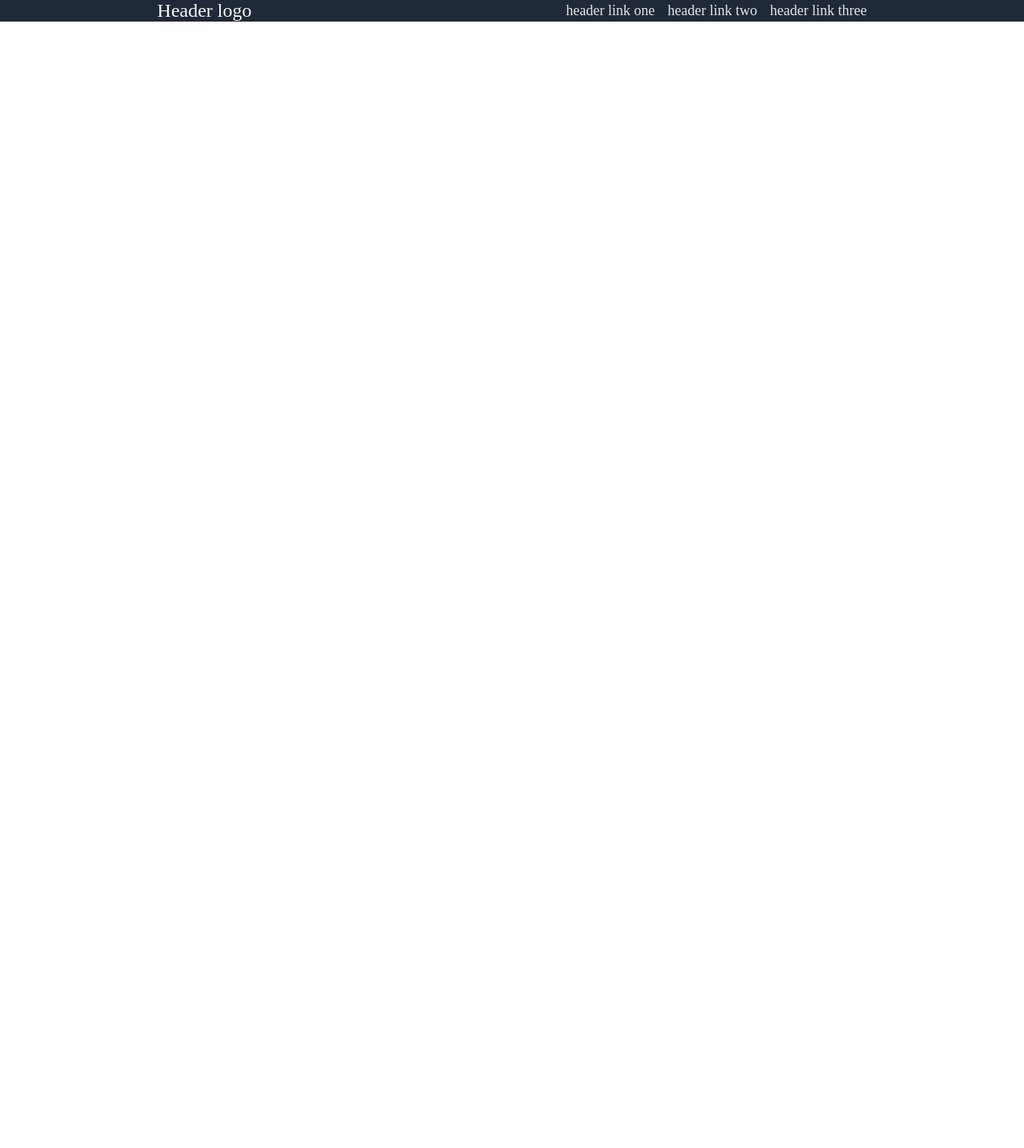
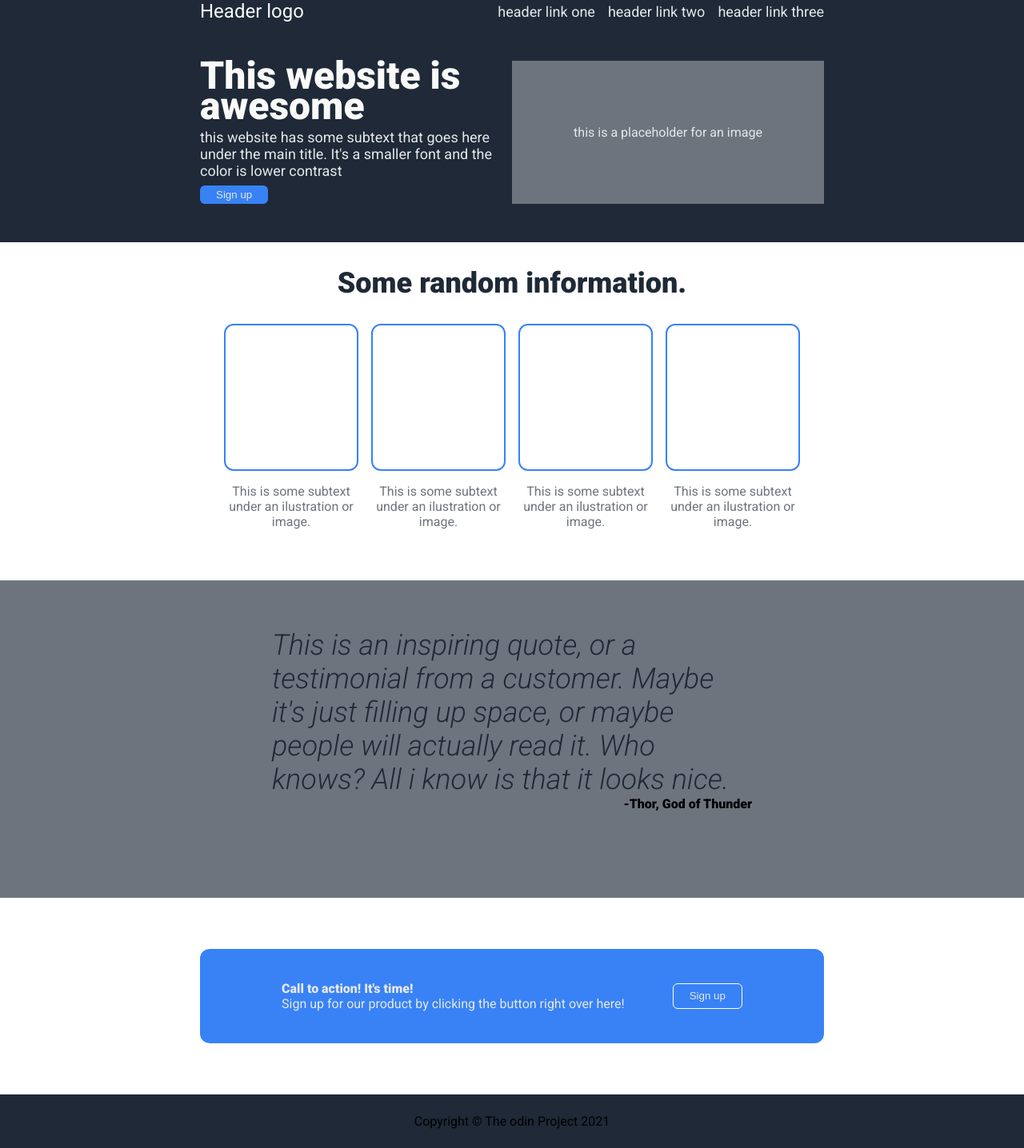
Before and after one commit to Caio-T4vares/LandingPage, a plain HTML site: page index.html in a window 1280 px wide. Shown: the whole page at 80% size. Before the commit the page ends 800 px from the top, so only its background shows below. Drawn offline with Linux system fonts and the light colour scheme.

Commit message:
Refazer estrutura e finalizar o projeto.

```diff
--- a/index.html
+++ b/index.html
@@ -9,21 +9,61 @@
 </head>
 
 <body>
+  <div class="hero-header">
     <header>
-    <span>Header logo</span>
-    <ul class="links">
-      <li><a>header link one</a></li>
-      <li><a>header link two</a></li>
-      <li><a>header link three</a></li>
+      <span class="logo">Header logo</span>
+      <ul>
+        <li><a href="">header link one</a></li>
+        <li><a href="">header link two</a></li>
+        <li><a href="">header link three</a></li>
       </ul>
     </header>
     <div class="hero">
-    <div>
+      <div class="hero-info">
+        <h1>This website is awesome</h1>
+        <p>this website has some subtext that goes here under the main title. It's a smaller font and the color is lower contrast</p>
+        <button>Sign up</button>
       </div>
       <div class="image">
+        this is a placeholder for an image
       </div>
     </div>
-
+  </div>
+  <div class="information">
+    <h2>Some random information.</h2>
+    <div class="container">
+      <div>
+        <div class="image-placeholder"></div>
+        <p class="subtext">This is some subtext under an ilustration or image.</p>
+      </div>
+      <div>
+        <div class="image-placeholder"></div>
+        <p class="subtext">This is some subtext under an ilustration or image.</p>
+      </div>
+      <div>
+        <div class="image-placeholder"></div>
+        <p class="subtext">This is some subtext under an ilustration or image.</p>
+      </div>
+      <div>
+        <div class="image-placeholder"></div>
+        <p class="subtext">This is some subtext under an ilustration or image.</p>
+      </div>
+    </div>
+  </div>
+  <div class="quotes">
+    <p class="quote-text">This is an inspiring quote, or a testimonial from a customer. Maybe it's just filling up space, or maybe people will actually read it. Who knows? All i know is that it looks nice.</p>
+    <p class="author">-Thor, God of Thunder</p>
+  </div>
+  <div class="call-action">
+    <div>
+      <p class="main-subsection-text">Call to action! It's time!</p>
+      <p>Sign up for our product by clicking the button right over here!</p>
+    </div>
+    <button>Sign up</button>
+  </div>
+  <footer>
+    Copyright © The odin Project 2021
+  </footer>
 </body>
 
 </html>
--- a/style.css
+++ b/style.css
@@ -1,39 +1,168 @@
+@import url("https://fonts.googleapis.com/css2?family=Roboto:ital,wght@0,400;0,900;1,300&display=swap");
+
 body {
   display: flex;
   flex-direction: column;
+  padding: 0px;
+  margin: 0px;
+  font-family: "Roboto", sans-serif;
+}
+.hero-header,
+footer {
+  background-color: #1f2937;
+}
+h1 {
+  margin: 0px;
+  padding: 0px;
+}
+a {
+  text-decoration: none;
+  font-size: 18px;
+  color: #e5e7eb;
+}
+ul {
+  list-style: none;
+  margin: 0px;
+  padding: 0px;
+  display: flex;
+  gap: 16px;
+  justify-content: center;
+}
+.hero-header,
+.information,
+.quotes {
+  flex: 1;
+}
+.logo {
+  color: #f9faf8;
+  font-size: 24px;
+  flex-shrink: 0;
+  text-align: center;
+}
+header {
+  display: flex;
+  align-items: center;
+  justify-content: space-between;
+  margin: 0px 250px 48px 250px;
+}
+.hero {
+  display: flex;
+  margin: 0px 250px 48px 250px;
+}
+.hero-info {
+  flex: 1;
+}
+.hero-info h1 {
+  font-size: 48px;
+  font-weight: 800;
+  color: #f9faf8;
+  margin: 0;
+  padding: 0;
+  line-height: 0.8em;
+}
+.hero-info p {
+  font-size: 18px;
+  color: #e5e7eb;
+  margin: 0 8px 0 0;
+  padding: 8px 0 0 0;
+}
+.hero-info button {
+  background-color: #3882f6;
+  color: #e5e7eb;
+  border-radius: 6px;
+  padding: 4px 20px;
+  border-style: none;
+  margin-top: 8px;
+}
+.image {
+  background-color: #6d747d;
+  color: #e5e7eb;
+  flex: 1;
+  height: auto;
+  display: flex;
+  justify-content: center;
+  align-items: center;
+}
+.information {
+  margin: 0px 280px 48px 280px;
+}
+.information h2 {
+  text-align: center;
+  font-size: 36px;
+  font-weight: 800;
+  color: #1f2937;
+}
+.container {
+  display: flex;
+  justify-content: center;
+  gap: 16px;
+}
+.image-placeholder {
+  border: 2px solid #3882f6;
+  border-radius: 12px;
+  height: 180px;
+}
+.subtext {
+  color: #6d747d;
+  text-align: center;
+}
+.quotes {
+  background-color: #6d747d;
+  padding: 60px;
+  display: flex;
+  flex-direction: column;
+  justify-content: center;
+  align-items: center;
+}
+.quote-text,
+.author {
+  margin: 0px 280px 48px 280px;
+}
+.quote-text {
+  font-size: 36px;
+  font-weight: 300;
+  font-style: italic;
+  color: #1f2937;
+  margin-bottom: 0;
+  padding: 0;
+}
+.author {
+  align-self: flex-end;
+  font-weight: bold;
+  margin-top: 0;
+  padding-top: 0;
+  font-size: 16px;
+}
+.call-action {
+  background-color: #3882f6;
+  margin: 64px 250px 64px 250px;
+  border-radius: 12px;
+  padding: 40px 42px;
+  display: flex;
+  justify-content: space-evenly;
+  align-items: center;
+}
+.call-action button {
+  background-color: #3882f6;
+  color: #e5e7eb;
+  border-radius: 6px;
+  padding: 0px 20px 0px 20px;
+  border: 1px solid white;
+  height: 32px;
+}
+.call-action div {
+  color: #e5e7eb;
+}
+.main-subsection-text {
+  font-weight: bold;
+}
+.call-action div p {
   padding: 0;
   margin: 0;
 }
-header,
-.hero,
 footer {
-  background-color: #1f2937;
-}
-header {
+  padding: 24px;
   display: flex;
-  justify-content: space-around;
+  justify-content: center;
   align-items: center;
 }
-ul {
-  list-style: none;
-  margin: 0;
-  padding: 0;
-}
-.links {
-  display: flex;
-  gap: 16px;
-}
-.hero h1 {
-  font-size: 48px;
-  font-weight: extra-bold;
-  color: #f9faf8;
-}
-.hero p,
-ul {
-  font-size: 18px;
-  color: #e5e7eb;
-}
-header span {
-  font-size: 24px;
-  color: #f9faf8;
-}
```
Lines whose indentation alone changed are shown as unchanged.
